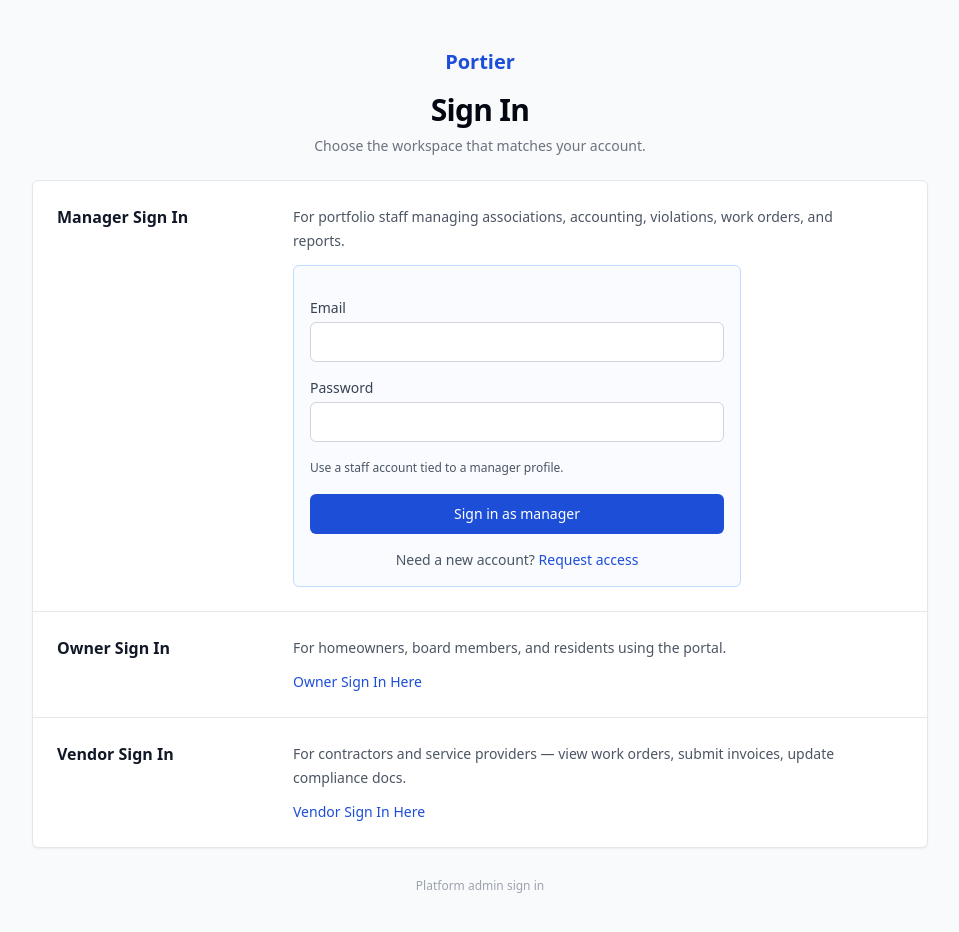
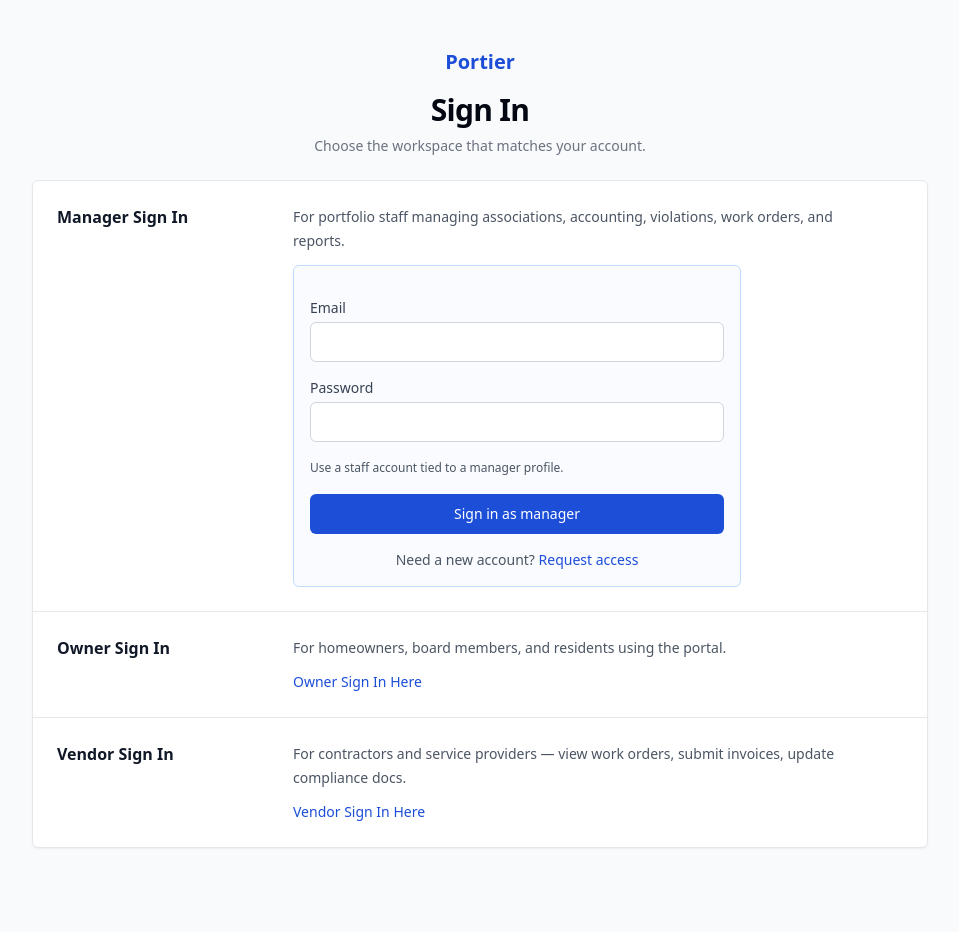
Before and after one commit to autho369-code/Condo-App, a Next.js app: page /login in a window 1280 px wide. Shown: the top 932 px of the page, without its empty margins (160-1119 px from the left). Built offline with nearby package versions, Linux system fonts and the light colour scheme; no server answers.

Commit message:
Remove public admin login link — admin mode is platform operator only

```diff
--- a/app/(auth)/login/page.tsx
+++ b/app/(auth)/login/page.tsx
@@ -100,12 +100,6 @@ export default async function LoginPage({
         })}
       </Card>
 
-      {!isAdminMode && !tenant && (
-        <div className="text-center">
-          <Link href="/login?mode=admin" className="text-xs text-gray-400 hover:text-gray-600">Platform admin sign in</Link>
-        </div>
-      )}
-
       <div className="space-y-3 text-center">
         {localPreview && (
           <Link
```
